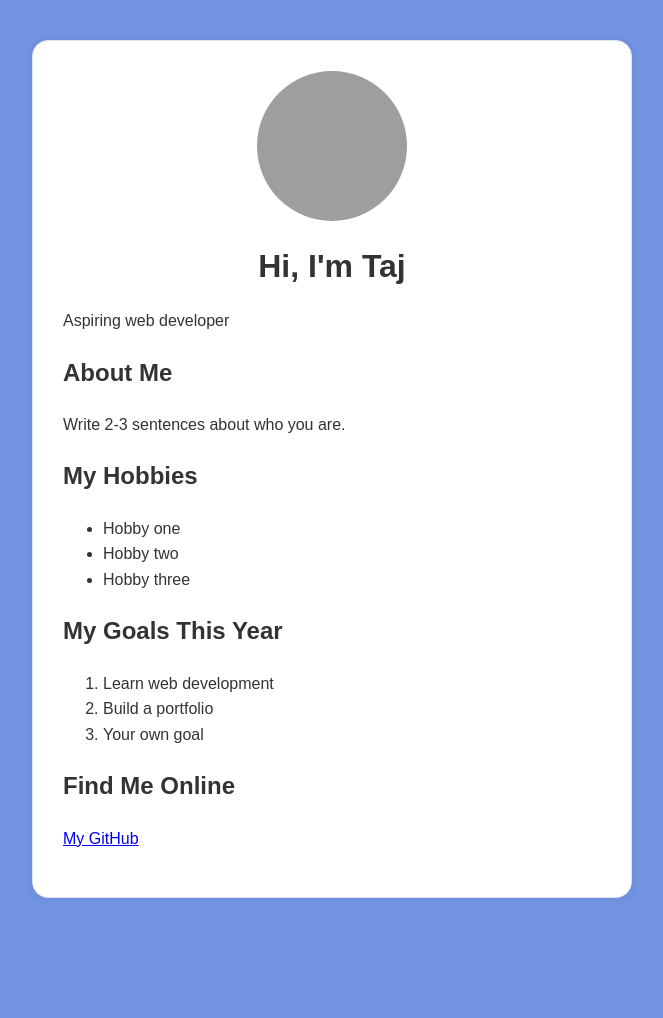
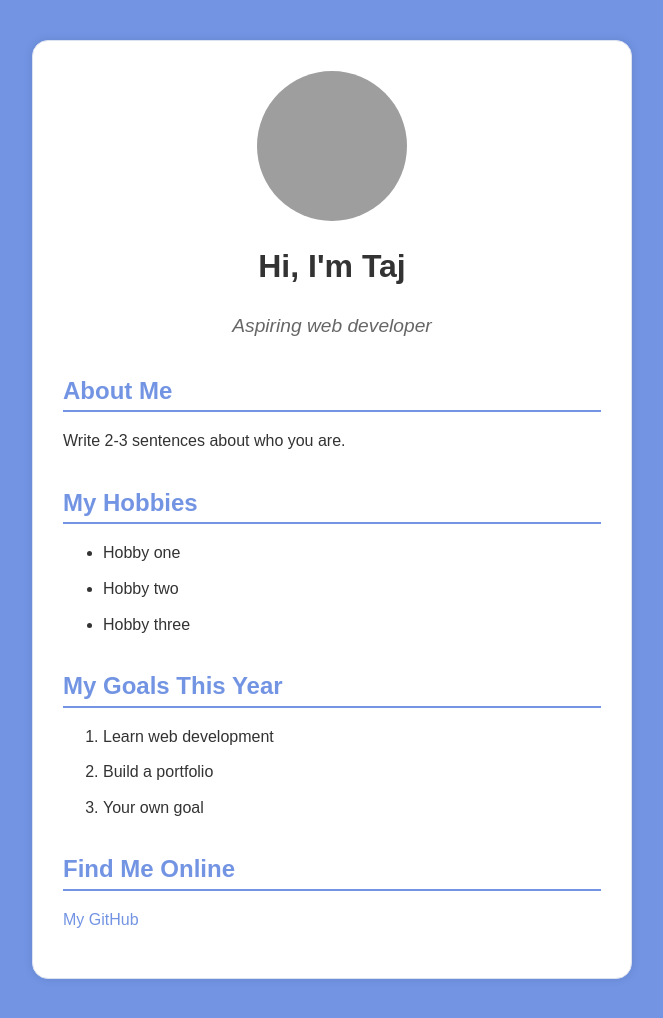
Before and after one commit to tajun3528/About_me, a plain HTML site: page aboutme1.html in a window 1280 px wide. Shown: the whole page, without its empty margins (308-971 px from the left). Before the commit the page ends 938 px from the top, so only its background shows below. Drawn offline with Linux system fonts and the light colour scheme; grey boxes are pictures that could not be loaded.

Commit message:
update project

```diff
--- a/style.css
+++ b/style.css
@@ -34,3 +34,31 @@ h1 {
     text-align: center;
     color: #333;
 }
+
+.tagline {
+    text-align: center;
+    color: #666;
+    font-size: 1.2em;
+    margin-bottom: 20px;
+    font-style: italic;
+}
+
+h2 {
+    margin-top: 30px;
+    margin-bottom: 10px;
+    border-bottom: 2px solid #7294e3;
+    color: #7294e3;
+}
+
+ul li, ol li {
+    margin-bottom: 10px;
+}
+
+a {
+    color: #7294e3;
+    text-decoration: none;
+}
+
+a:hover {
+    text-decoration: underline;
+}
```
